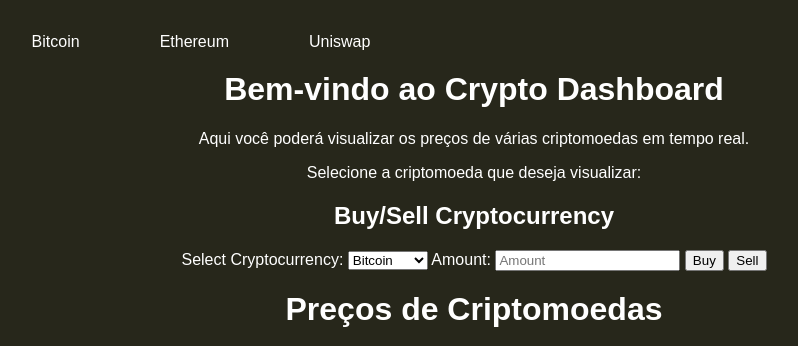
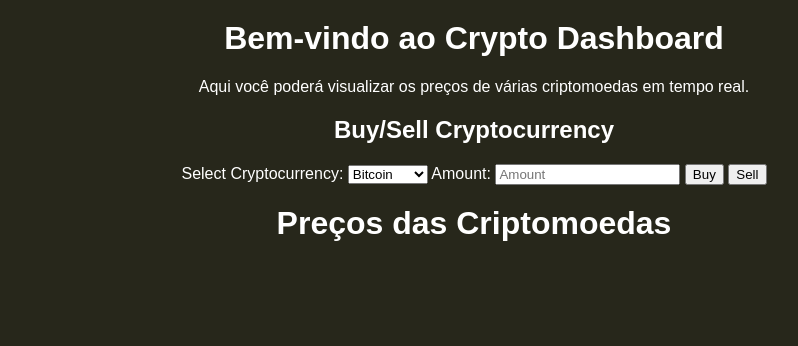
Before and after one commit to VitorLealPires/CryptoGraph, a website: page Public/index.html in a window 1280 px wide. Shown: the whole page, without its empty margins (166-964 px from the left). Drawn offline with nearby package versions, Linux system fonts and the light colour scheme; files whose address does not match are found by name.

Commit message:
limpando codigo nao usado

```diff
--- a/Public/index.html
+++ b/Public/index.html
@@ -10,18 +10,9 @@
 
 </head>
 <body>
-    <header class="cabecalho">
-        <nav class="cabecalho__menu">
-            <a>Bitcoin</a>
-            <a>Ethereum</a>
-            <a>Uniswap</a>
-
-        </nav>
-    </header>
     <main>
         <h1>Bem-vindo ao Crypto Dashboard</h1>
         <p>Aqui você poderá visualizar os preços de várias criptomoedas em tempo real.</p>
-        <p>Selecione a criptomoeda que deseja visualizar:</p>
         <div>
             <h2>Buy/Sell Cryptocurrency</h2>
             <label for="cryptoSelect">Select Cryptocurrency:</label>
@@ -45,7 +36,7 @@
 
 
     </main>
-    <h1>Preços de Criptomoedas</h1>
+    <h1>Preços das Criptomoedas</h1>
     <canvas id="cryptoChart" width="600" height="400"></canvas>
 
     <script src="script.js"></script>
--- a/Public/style.css
+++ b/Public/style.css
@@ -3,16 +3,6 @@
     color: #ffffff; /* Texto branco para contraste */
     font-family: Arial, sans-serif;
     text-align: center;
-}
-
-.cabecalho{
-    padding: 2% 0% 0% 15%;
-}
-
-.cabecalho__menu{
-    display: flex;
-    gap: 80px;
-
 }
 
 
```
Also changed, not shown: vercel.json (deleted).
